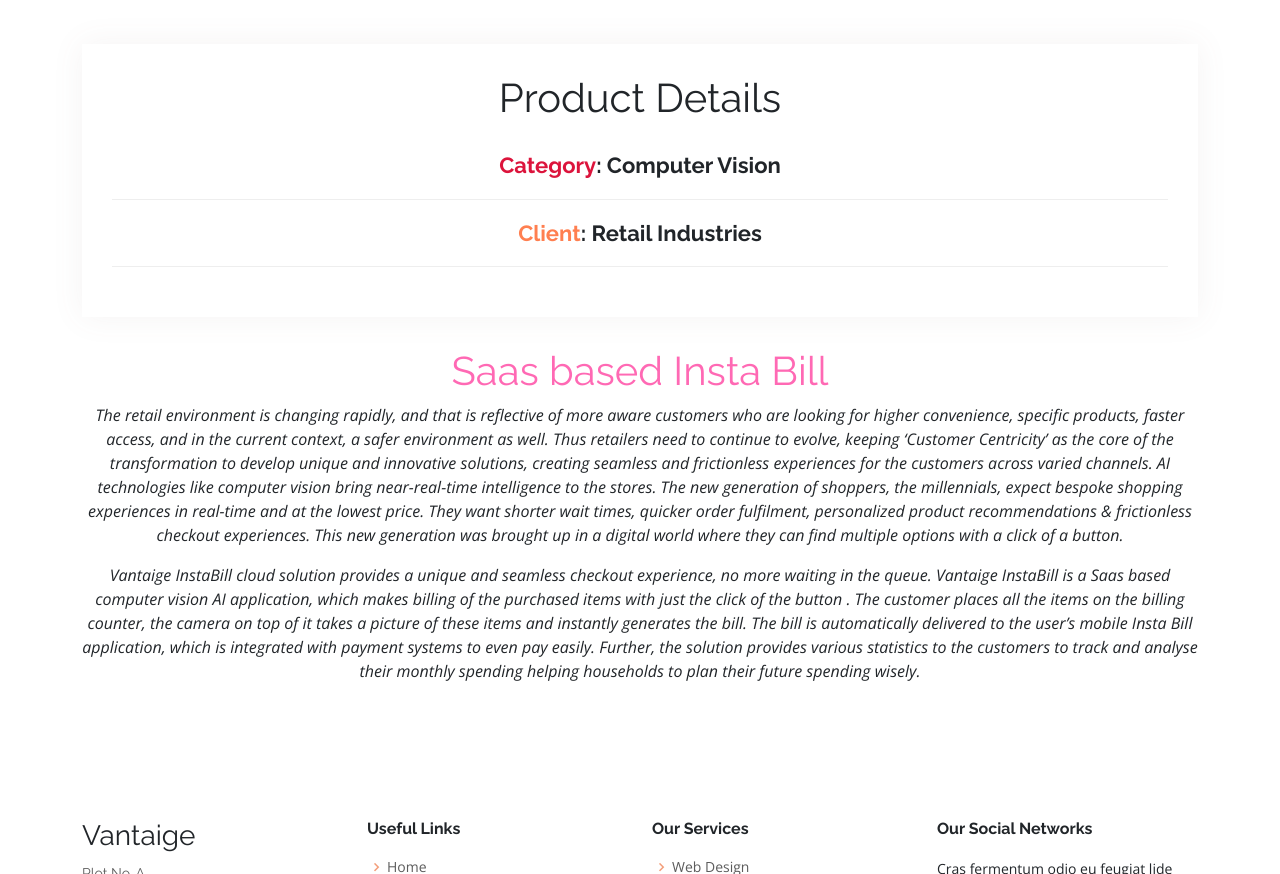
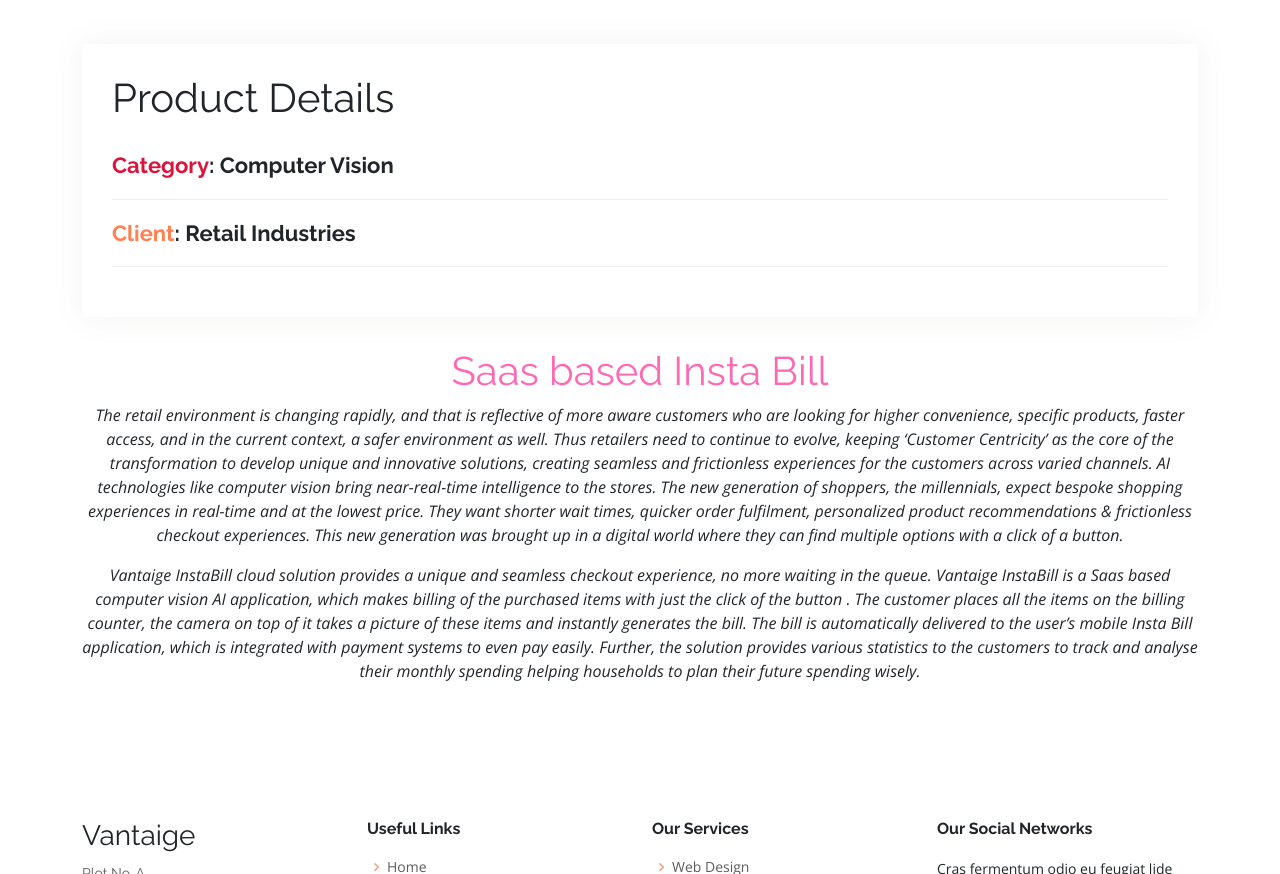
Before and after one commit to glushangks/instabill.github.io, a plain HTML site: page portfolio-details.html in a window 1280 px wide. Shown: the part 1538-2412 px from the top of the page. Drawn offline with nearby package versions, Linux system fonts and the light colour scheme.

Commit message:
yes
done

```diff
--- a/portfolio-details.html
+++ b/portfolio-details.html
@@ -134,10 +134,10 @@
 
           <div class="col-lg-12">  <!-- col k lay -->
             <div class="portfolio-info">
-              <h1 style="text-align: center;">Product Details</h1>
+              <h1 style="text-align: left;">Product Details</h1>
               <ul><br>
-                <li><h3 style="text-align: center;"><strong style="color: crimson;">Category</strong>: Computer Vision</h3></li>
-                <li><h3 style="text-align: center;"><strong style="color: coral;">Client</strong>: Retail Industries</h3></li>
+                <li><h3 style="text-align: left;"><strong style="color: crimson;">Category</strong>: Computer Vision</h3></li>
+                <li><h3 style="text-align: left;"><strong style="color: coral;">Client</strong>: Retail Industries</h3></li>
               </ul>
             </div>
             <div class="portfolio-description">
```
